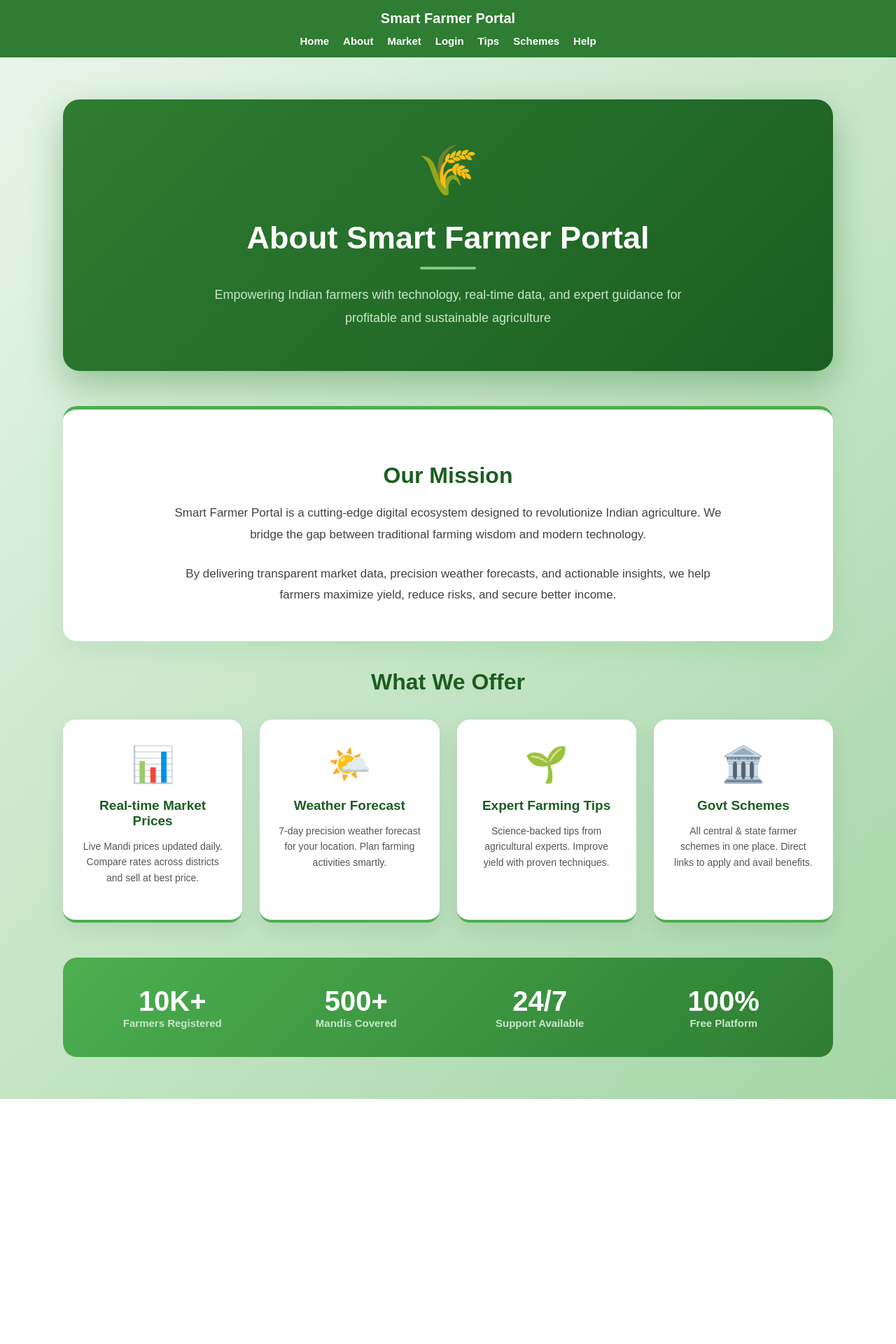
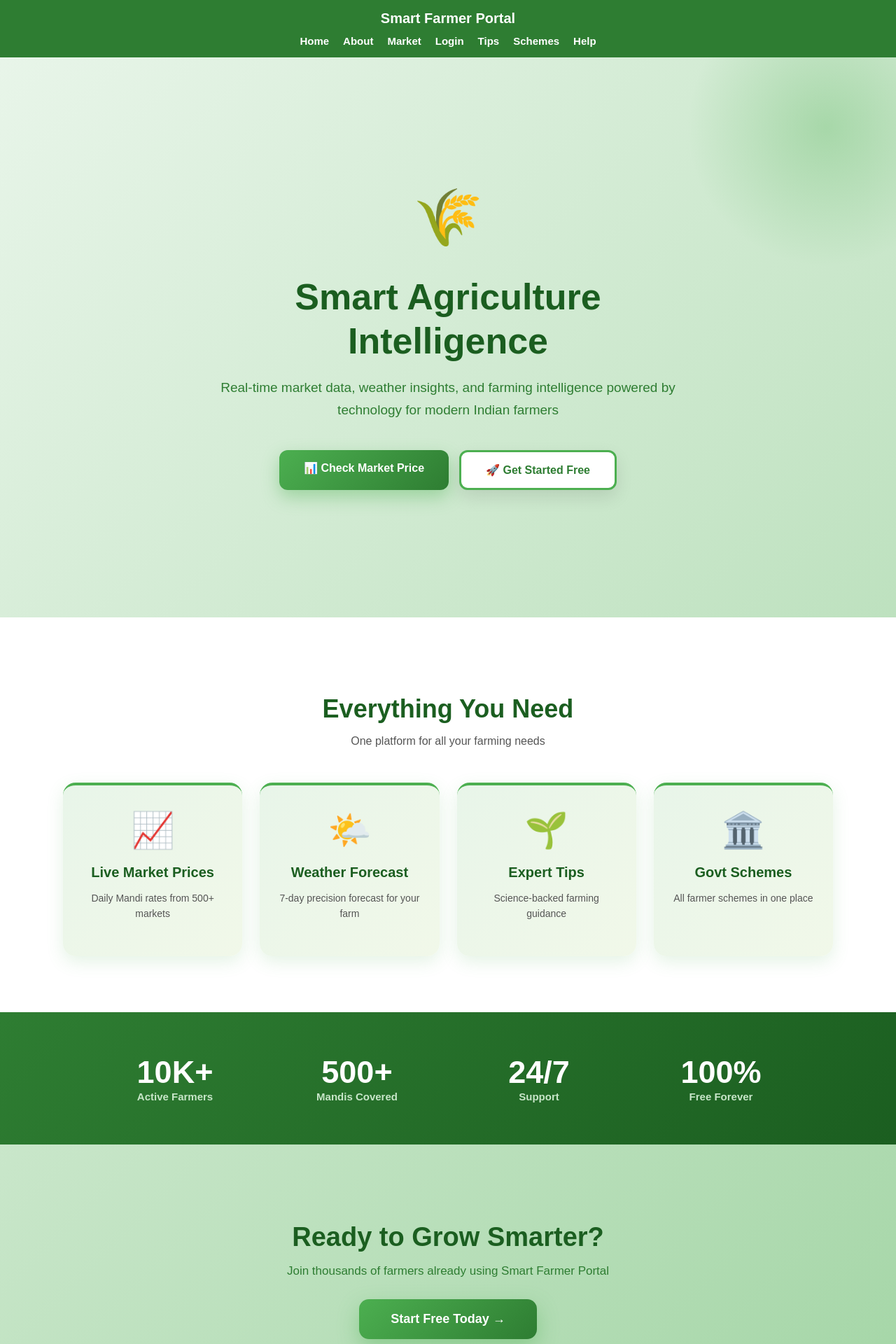
Before and after one commit to abinayasrik24-max/farmer---app, a Next.js app: page / in a window 1280 px wide. Shown: the top 1920 px of the page at 70% size. Before the commit the page ends 1570 px from the top, so only its background shows below. Built offline with nearby package versions, Linux system fonts and the light colour scheme.

Commit message:
Upgrade Built for Fermers section with white cards and green these

```diff
--- a/src/app/page.tsx
+++ b/src/app/page.tsx
@@ -1,131 +1,154 @@
-export default function AboutPage() {
+import Link from 'next/link';
+
+export default function HomePage() {
   const features = [
-    {icon: '📊', title: 'Real-time Market Prices', desc: 'Live Mandi prices updated daily. Compare rates across districts and sell at best price.'},
-    {icon: '🌤️', title: 'Weather Forecast', desc: '7-day precision weather forecast for your location. Plan farming activities smartly.'},
-    {icon: '🌱', title: 'Expert Farming Tips', desc: 'Science-backed tips from agricultural experts. Improve yield with proven techniques.'},
-    {icon: '🏛️', title: 'Govt Schemes', desc: 'All central & state farmer schemes in one place. Direct links to apply and avail benefits.'}
+    {icon: '📈', title: 'Live Market Prices', desc: 'Daily Mandi rates from 500+ markets'},
+    {icon: '🌤️', title: 'Weather Forecast', desc: '7-day precision forecast for your farm'},
+    {icon: '🌱', title: 'Expert Tips', desc: 'Science-backed farming guidance'},
+    {icon: '🏛️', title: 'Govt Schemes', desc: 'All farmer schemes in one place'}
   ];
 
   return (
     <div style={{
       minHeight: '100vh',
-      background: 'linear-gradient(135deg, #e8f5e9 0%, #a5d6a7 100%)',
-      padding: '60px 20px'
+      background: 'linear-gradient(135deg, #e8f5e9 0%, #c8e6c9 50%, #a5d6a7 100%)'
     }}>
-
-      <div style={{maxWidth: '1100px', margin: '0 auto'}}>
 
       {/* Hero Section */}
       <div style={{
-          background: 'linear-gradient(135deg, #2e7d32 0%, #1b5e20 100%)',
-          padding: '60px 40px',
-          borderRadius: '24px',
+        minHeight: '85vh',
+        display: 'flex',
+        alignItems: 'center',
+        justifyContent: 'center',
+        padding: '60px 20px',
+        position: 'relative',
+        overflow: 'hidden'
+      }}>
+
+        <div style={{
+          position: 'absolute',
+          top: '-100px',
+          right: '-100px',
+          width: '400px',
+          height: '400px',
+          background: 'radial-gradient(circle, rgba(76,175,80,0.3) 0%, transparent 70%)',
+          borderRadius: '50%'
+        }}></div>
+
+        <div style={{
+          maxWidth: '900px',
           textAlign: 'center',
-          marginBottom: '50px',
-          boxShadow: '0 20px 50px rgba(46, 125, 50, 0.4)'
+          zIndex: 1
         }}>
-          <div style={{fontSize: '70px', marginBottom: '20px'}}>🌾</div>
+
+          <div style={{fontSize: '80px', marginBottom: '20px'}}>🌾</div>
+
           <h1 style={{
+            color: '#1b5e20',
+            fontSize: '52px',
+            fontWeight: '900',
+            marginBottom: '20px',
+            lineHeight: '1.2'
+          }}>
+            Smart Agriculture<br/>Intelligence
+          </h1>
+
+          <p style={{
+            color: '#2e7d32',
+            fontSize: '19px',
+            lineHeight: '1.7',
+            marginBottom: '40px',
+            fontWeight: '500',
+            maxWidth: '650px',
+            margin: '0 auto 40px auto'
+          }}>
+            Real-time market data, weather insights, and farming intelligence powered by technology for modern Indian farmers
+          </p>
+
+          <div style={{
+            display: 'flex',
+            gap: '15px',
+            justifyContent: 'center',
+            flexWrap: 'wrap'
+          }}>
+            <Link href="/market" style={{
+              background: 'linear-gradient(135deg, #4caf50 0%, #2e7d32 100%)',
               color: 'white',
-            fontSize: '45px',
+              padding: '16px 35px',
+              borderRadius: '12px',
+              fontSize: '16px',
+              fontWeight: '700',
+              textDecoration: 'none',
+              boxShadow: '0 10px 25px rgba(76,175,80,0.4)',
+              display: 'inline-block'
+            }}>
+              📊 Check Market Price
+            </Link>
+
+            <Link href="/login" style={{
+              background: 'white',
+              color: '#2e7d32',
+              padding: '16px 35px',
+              borderRadius: '12px',
+              fontSize: '16px',
+              fontWeight: '700',
+              textDecoration: 'none',
+              border: '3px solid #4caf50',
+              boxShadow: '0 10px 25px rgba(0,0,0,0.1)',
+              display: 'inline-block'
+            }}>
+              🚀 Get Started Free
+            </Link>
+          </div>
+
+        </div>
+      </div>
+
+      {/* Features Section */}
+      <div style={{
+        padding: '80px 20px',
+        background: 'white'
+      }}>
+        <div style={{maxWidth: '1100px', margin: '0 auto'}}>
+
+          <h2 style={{
+            textAlign: 'center',
+            color: '#1b5e20',
+            fontSize: '36px',
             fontWeight: '900',
             marginBottom: '15px'
           }}>
-            About Smart Farmer Portal
-          </h1>
-          <div style={{
-            width: '80px',
-            height: '4px',
-            background: '#81c784',
-            margin: '0 auto 20px auto',
-            borderRadius: '2px'
-          }}></div>
-          <p style={{
-            color: '#c8e6c9',
-            fontSize: '18px',
-            lineHeight: '1.8',
-            maxWidth: '700px',
-            margin: '0 auto',
-            fontWeight: '500'
-          }}>
-            Empowering Indian farmers with technology, real-time data, and expert guidance for profitable and sustainable agriculture
-          </p>
-        </div>
-
-        {/* Mission Section */}
-        <div style={{
-          background: 'white',
-          padding: '50px 40px',
-          borderRadius: '20px',
-          marginBottom: '40px',
-          boxShadow: '0 12px 35px rgba(76, 175, 80, 0.15)',
-          borderTop: '5px solid #4caf50'
-        }}>
-          <h2 style={{
-            color: '#1b5e20',
-            fontSize: '32px',
-            fontWeight: '800',
-            marginBottom: '20px',
-            textAlign: 'center'
-          }}>
-            Our Mission
+            Everything You Need
           </h2>
           <p style={{
-            color: '#424242',
-            fontSize: '17px',
-            lineHeight: '1.8',
             textAlign: 'center',
-            maxWidth: '800px',
-            margin: '0 auto 25px auto'
+            color: '#555',
+            fontSize: '16px',
+            marginBottom: '50px'
           }}>
-            Smart Farmer Portal is a cutting-edge digital ecosystem designed to revolutionize Indian agriculture.
-            We bridge the gap between traditional farming wisdom and modern technology.
+            One platform for all your farming needs
           </p>
-          <p style={{
-            color: '#424242',
-            fontSize: '17px',
-            lineHeight: '1.8',
-            textAlign: 'center',
-            maxWidth: '800px',
-            margin: '0 auto'
-          }}>
-            By delivering transparent market data, precision weather forecasts, and actionable insights,
-            we help farmers maximize yield, reduce risks, and secure better income.
-          </p>
-        </div>
-
-        {/* Features Grid */}
-        <h2 style={{
-          color: '#1b5e20',
-          fontSize: '32px',
-          fontWeight: '800',
-          textAlign: 'center',
-          marginBottom: '35px'
-        }}>
-          What We Offer
-        </h2>
 
           <div style={{
             display: 'grid',
             gridTemplateColumns: 'repeat(auto-fit, minmax(250px, 1fr))',
-          gap: '25px',
-          marginBottom: '50px'
+            gap: '25px'
           }}>
             {features.map((feature, index) => (
               <div key={index} style={{
-              background: 'white',
+                background: 'linear-gradient(135deg, #e8f5e9 0%, #f1f8e9 100%)',
                 padding: '35px 25px',
                 borderRadius: '18px',
                 textAlign: 'center',
-              boxShadow: '0 10px 30px rgba(0,0,0,0.08)',
-              borderBottom: '4px solid #4caf50'
+                borderTop: '4px solid #4caf50',
+                boxShadow: '0 8px 25px rgba(76,175,80,0.15)'
               }}>
                 <div style={{fontSize: '50px', marginBottom: '15px'}}>{feature.icon}</div>
                 <h3 style={{
                   color: '#1b5e20',
-                fontSize: '19px',
+                  fontSize: '20px',
                   fontWeight: '800',
-                marginBottom: '12px'
+                  marginBottom: '10px'
                 }}>
                   {feature.title}
                 </h3>
@@ -139,36 +162,76 @@ export default function AboutPage() {
               </div>
             ))}
           </div>
+        </div>
+      </div>
 
       {/* Stats Section */}
       <div style={{
-          background: 'linear-gradient(135deg, #4caf50 0%, #2e7d32 100%)',
-          padding: '40px',
-          borderRadius: '20px',
+        background: 'linear-gradient(135deg, #2e7d32 0%, #1b5e20 100%)',
+        padding: '60px 20px'
+      }}>
+        <div style={{
+          maxWidth: '1000px',
+          margin: '0 auto',
           display: 'grid',
           gridTemplateColumns: 'repeat(auto-fit, minmax(150px, 1fr))',
-          gap: '30px',
+          gap: '40px',
           textAlign: 'center'
         }}>
           <div>
-            <div style={{color: 'white', fontSize: '40px', fontWeight: '900'}}>10K+</div>
-            <div style={{color: '#c8e6c9', fontSize: '15px', fontWeight: '600'}}>Farmers Registered</div>
+            <div style={{color: 'white', fontSize: '45px', fontWeight: '900'}}>10K+</div>
+            <div style={{color: '#c8e6c9', fontSize: '15px', fontWeight: '600'}}>Active Farmers</div>
           </div>
           <div>
-            <div style={{color: 'white', fontSize: '40px', fontWeight: '900'}}>500+</div>
+            <div style={{color: 'white', fontSize: '45px', fontWeight: '900'}}>500+</div>
             <div style={{color: '#c8e6c9', fontSize: '15px', fontWeight: '600'}}>Mandis Covered</div>
           </div>
           <div>
-            <div style={{color: 'white', fontSize: '40px', fontWeight: '900'}}>24/7</div>
-            <div style={{color: '#c8e6c9', fontSize: '15px', fontWeight: '600'}}>Support Available</div>
+            <div style={{color: 'white', fontSize: '45px', fontWeight: '900'}}>24/7</div>
+            <div style={{color: '#c8e6c9', fontSize: '15px', fontWeight: '600'}}>Support</div>
           </div>
           <div>
-            <div style={{color: 'white', fontSize: '40px', fontWeight: '900'}}>100%</div>
-            <div style={{color: '#c8e6c9', fontSize: '15px', fontWeight: '600'}}>Free Platform</div>
+            <div style={{color: 'white', fontSize: '45px', fontWeight: '900'}}>100%</div>
+            <div style={{color: '#c8e6c9', fontSize: '15px', fontWeight: '600'}}>Free Forever</div>
+          </div>
         </div>
       </div>
 
+      {/* CTA Section */}
+      <div style={{
+        padding: '80px 20px',
+        textAlign: 'center'
+      }}>
+        <h2 style={{
+          color: '#1b5e20',
+          fontSize: '38px',
+          fontWeight: '900',
+          marginBottom: '15px'
+        }}>
+          Ready to Grow Smarter?
+        </h2>
+        <p style={{
+          color: '#2e7d32',
+          fontSize: '17px',
+          marginBottom: '30px'
+        }}>
+          Join thousands of farmers already using Smart Farmer Portal
+        </p>
+        <Link href="/login" style={{
+          background: 'linear-gradient(135deg, #4caf50 0%, #2e7d32 100%)',
+          color: 'white',
+          padding: '18px 45px',
+          borderRadius: '14px',
+          fontSize: '18px',
+          fontWeight: '800',
+          textDecoration: 'none',
+          boxShadow: '0 12px 30px rgba(76,175,80,0.4)',
+          display: 'inline-block'
+        }}>
+          Start Free Today →
+        </Link>
       </div>
+
     </div>
   );
 }
```
Lines whose indentation alone changed are shown as unchanged.
